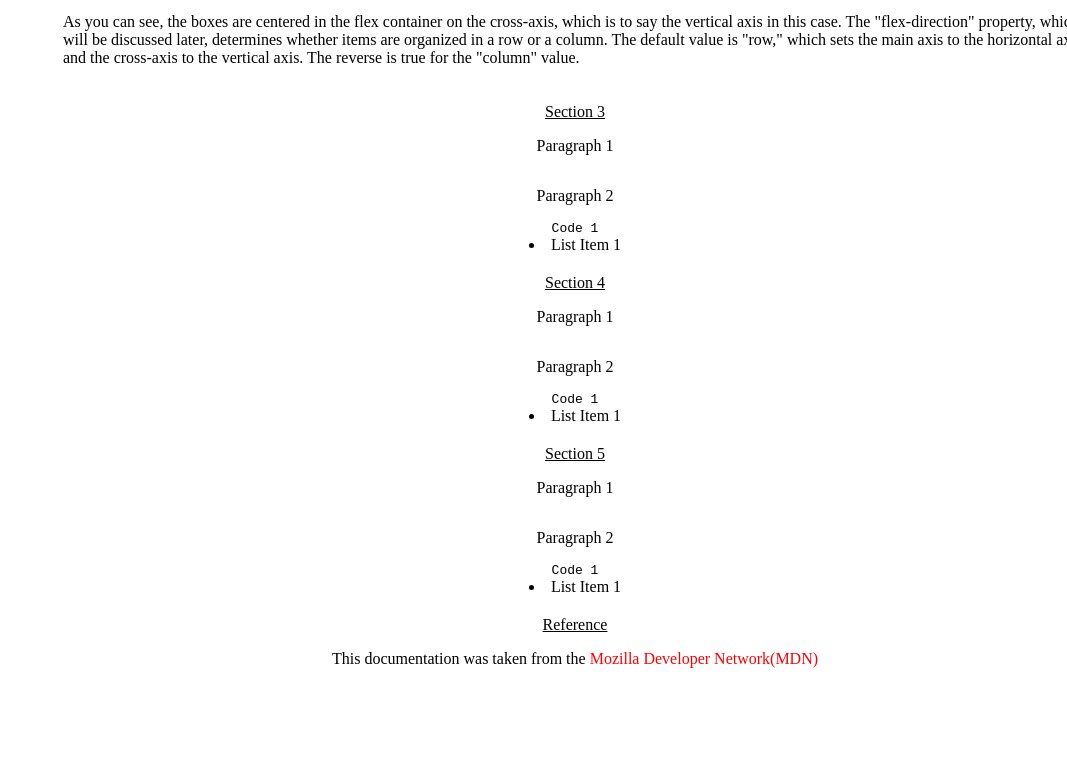
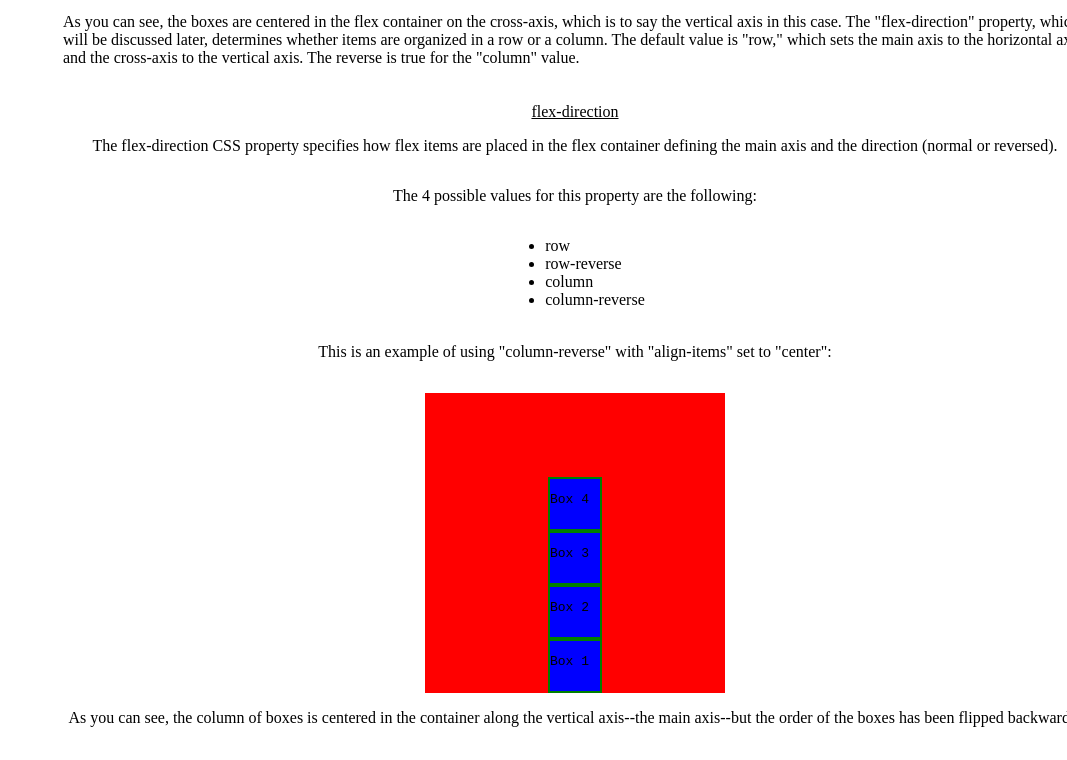
Before and after one commit to steven-the-qa/documentation, a plain HTML site: page index.html in a window 1280 px wide. Shown: the part 1621-2381 px from the top of the page, without its empty margins (213-1280 px from the left). Before the commit the page ends 2305 px from the top, so only its background shows below. Drawn offline with Linux system fonts and the light colour scheme.

Commit message:
Update index.html

```diff
--- a/index.html
+++ b/index.html
@@ -13,7 +13,7 @@
    <a class="nav-link" href="#Prior_Knowledge">Prior Knowledge</a>
    <a class="nav-link" href="#align-items">align-items</a>
    <a class="nav-link" href="#align-self">align-self</a>
-   <a class="nav-link" href="#Section_3">Section 3</a>
+   <a class="nav-link" href="#flex-direction">flex-direction</a>
    <a class="nav-link" href="#Section_4">Section 4</a>
    <a class="nav-link" href="#Section_5">Section 5</a>
    <a class="nav-link" href="#Reference">Reference</a>
@@ -149,12 +149,58 @@
   "column" value.
  </section>
 
- <section id="Section_3" class="main-section">
-   <header>Section 3</header>
-   <p>Paragraph 1</p>
-   <p>Paragraph 2</p>
-   <code>Code 1</code>
-   <li>List Item 1</li>
+ <section id="flex-direction" class="main-section">
+   <header>flex-direction</header>
+   <p>
+    The flex-direction CSS property specifies how flex items are placed
+    in the flex container defining the main axis and the direction (normal or reversed).
+   </p>
+   <p>
+    The 4 possible values for this property are the following:
+    <ul>
+     <li>row</li>
+     <li>row-reverse</li>
+     <li>column</li>
+     <li>column-reverse</li>
+    </ul>
+  <br>
+  This is an example of using "column-reverse" with "align-items" set to "center":
+   </p>
+   <code>
+  <style>
+       #flex-container {
+         display: flex;
+         flex-direction: column-reverse;
+         align-items: center;
+         background-color: red;
+         height: 300px;
+         width: 300px;
+       }
+       .box {
+         background-color: blue;
+         height: 50px;
+         width: 50px;
+         border: solid green 2px;
+       }
+     </style>
+     <div id="flex-container">
+       <div class="box">
+         <p>Box 1</p>
+       </div>
+       <div class="box">
+         <p>Box 2</p>
+       </div>
+       <div class="box">
+         <p>Box 3</p>
+       </div>
+       <div class="box">
+         <p>Box 4</p>
+       </div>
+     </div>
+   </code>
+ <p>As you can see, the column of boxes is centered in the container along the vertical axis--the main axis--but the order of the
+  boxes has been flipped backwards!
+ </p>
  </section>
 
  <section id="Section_4" class="main-section">
```
